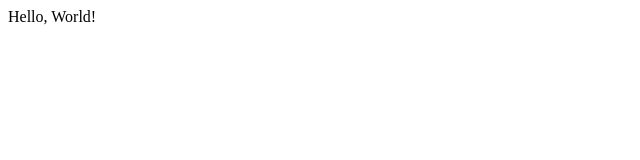
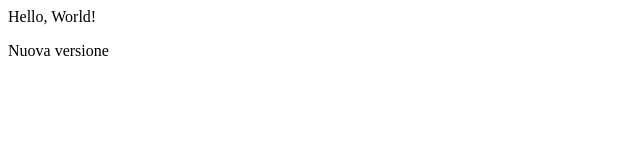
Before and after one commit to nriva/nriva.github.io, a plain HTML site: page index.html in a window 1280 px wide. Shown: the full height of the page, 0-640 px from the left. Drawn offline with Linux system fonts and the light colour scheme.

Commit message:
Nuova versione

```diff
--- a/index.html
+++ b/index.html
@@ -2,5 +2,6 @@
   <title>GitHub Pages: nriva</title>
 <body>
   <p>Hello, World!</p>
+  <p>Nuova versione</p>
 </body>
 </html>
```
